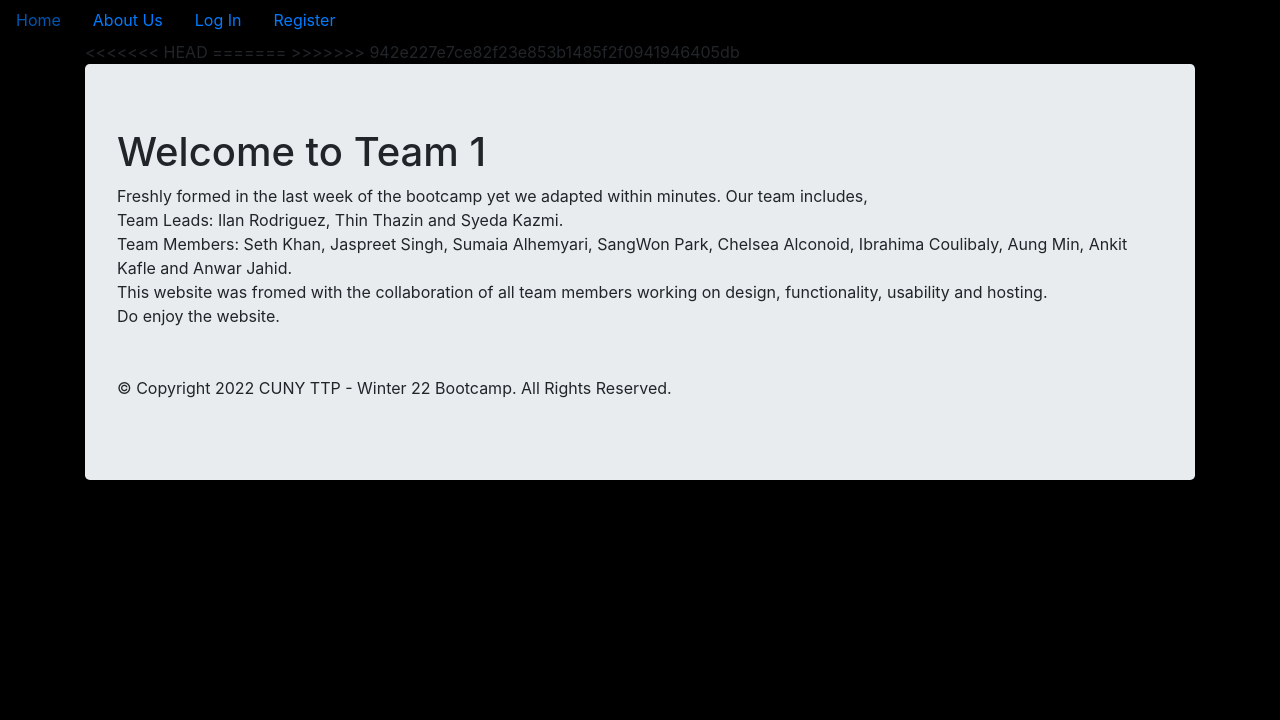
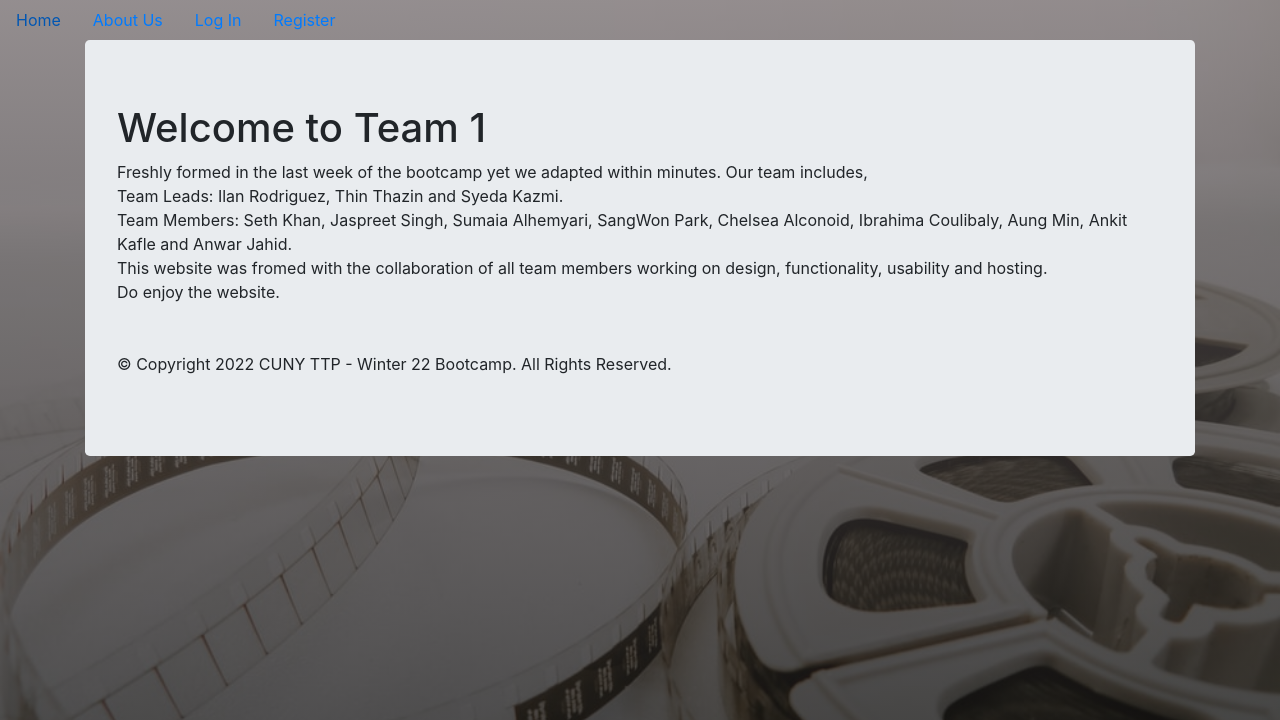
Before and after one commit to TTP-Group1/flask_blog, a Flask app: page /info in a window 1280 px wide. Shown: the top 720 px of the page. Run offline with Flask 2, Linux system fonts and the light colour scheme; some libraries are stand-ins or nearby versions.

Commit message:
adding background image

```diff
--- a/puppycompanyblog/static/master.css
+++ b/puppycompanyblog/static/master.css
@@ -1,3 +1,6 @@
 body {
-    background-color: black;
+    background-image: linear-gradient(rgba(120, 110, 110, 0.7),
+    rgba(14, 13, 13, 0.7)), url(../static/profile_pics/background.jpg);
+    background-attachment: fixed;
+    background-size: cover;
 }
--- a/puppycompanyblog/templates/info.html
+++ b/puppycompanyblog/templates/info.html
@@ -1,9 +1,5 @@
 {% extends "base.html" %}
 {% block content %}
-<<<<<<< HEAD
-
-=======
->>>>>>> 942e227e7ce82f23e853b1485f2f0941946405db
 <div class="jumbotron">
   <h1>Welcome to Team 1</h1>
   <p>Freshly formed in the last week of the bootcamp yet we adapted within minutes. Our team includes, </br>
```
Also changed, not shown: puppycompanyblog/static/profile_pics/background.jpg (added).
